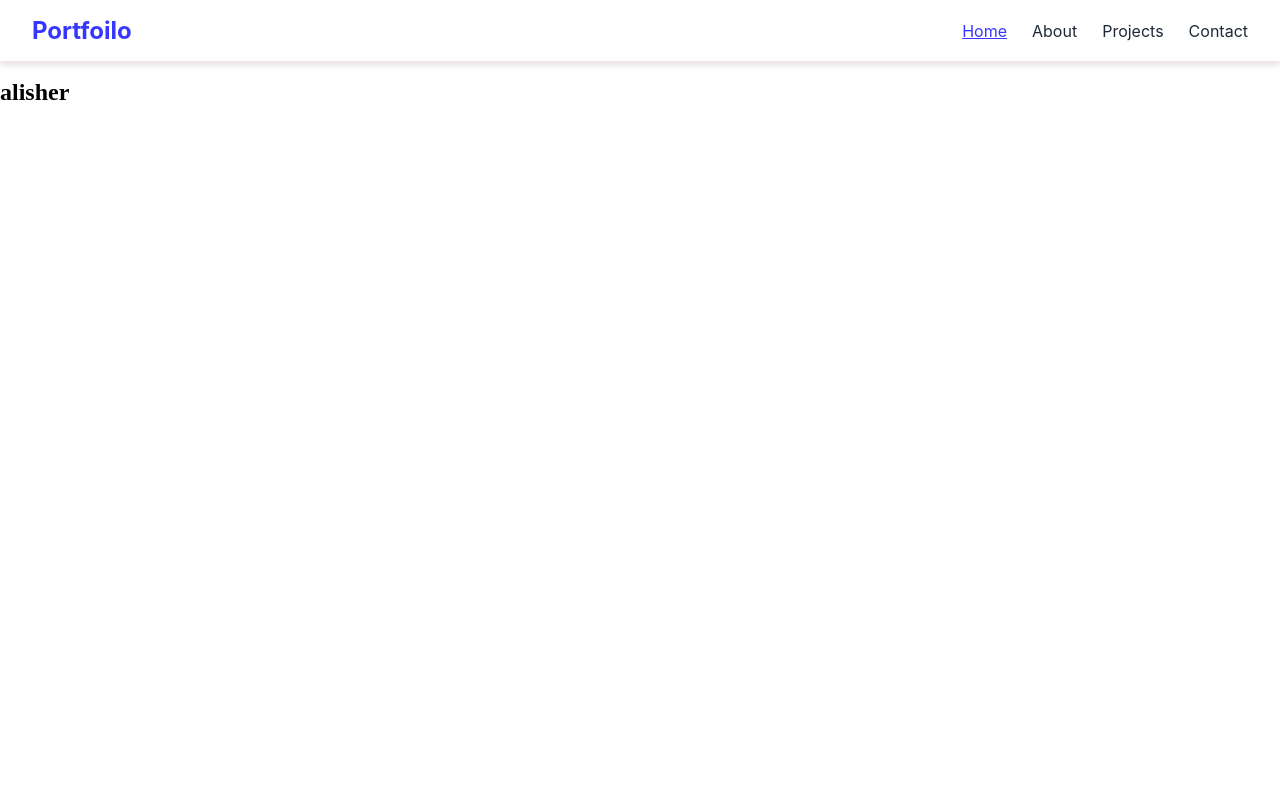
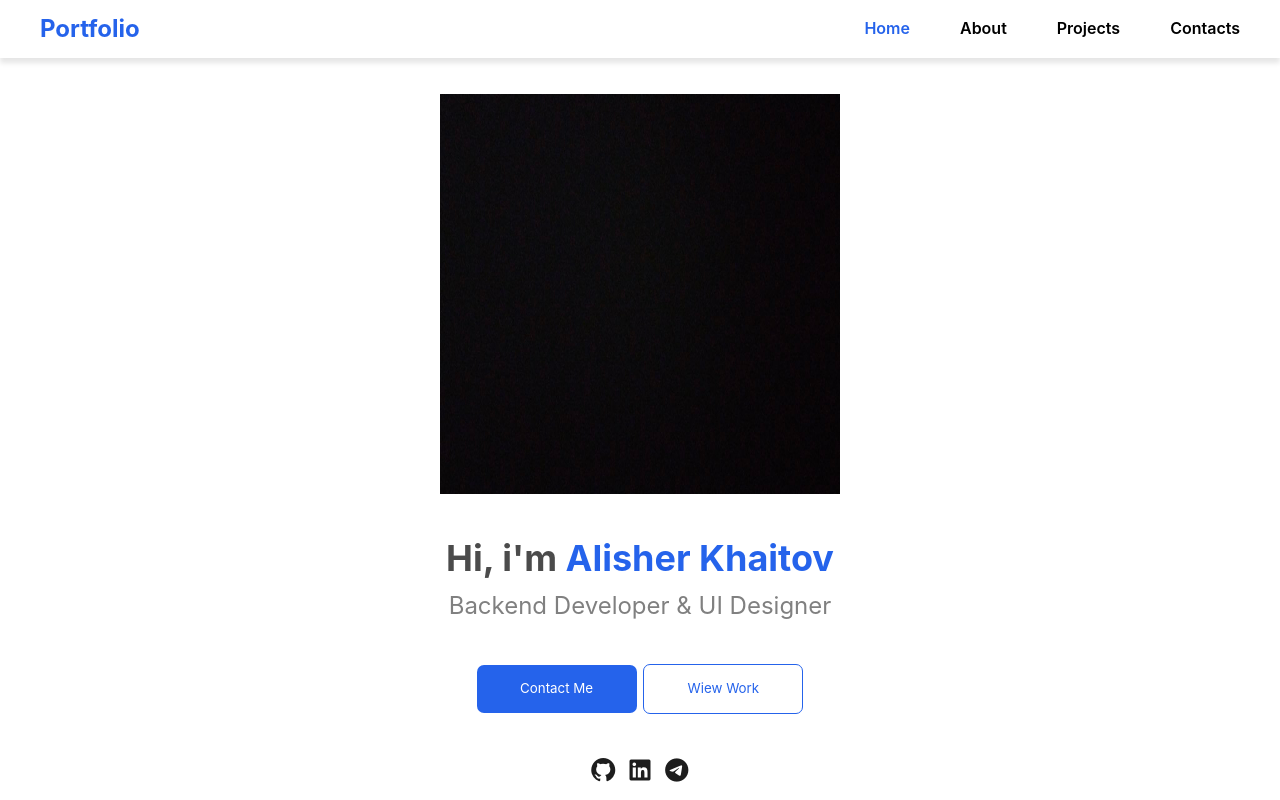
Before and after one commit to Alisher1808/birinchi.loyiha, a plain HTML site: page index.html in a window 1280 px wide. Drawn offline with Linux system fonts and the light colour scheme.

Commit message:
loyiha yaratildi1

```diff
--- a/index.html
+++ b/index.html
@@ -1,26 +1,49 @@
 <!DOCTYPE html>
 <html lang="en">
+
 <head>
 	<meta charset="UTF-8">
 	<meta name="viewport" content="width=device-width, initial-scale=1.0">
-    <title>Document</title>
-    <link rel="stylesheet" href="main.css">
+	<title>Islombek's Website</title>
+	<link rel="stylesheet" href="https://cdnjs.cloudflare.com/ajax/libs/font-awesome/7.0.1/css/all.min.css"
+		integrity="sha512-2SwdPD6INVrV/lHTZbO2nodKhrnDdJK9/kg2XD1r9uGqPo1cUbujc+IYdlYdEErWNu69gVcYgdxlmVmzTWnetw=="
+		crossorigin="anonymous" referrerpolicy="no-referrer" />
+	<link rel="stylesheet" href="./main.css">
 </head>
+
 <body>
-    <header class="header">
-          <div class="port">Portfoilo</div>
-          <div class="links">
-            <a class="Home" href="#">Home</a>
-            <a class="A-teg" href="#">About</a>
-            <a class="A-teg" href="#">Projects</a>
-            <a class="A-teg" href="#">Contact</a>
+	<header>
+		<div class="nav-1">Portfolio</div>
+		</div>
+		<div class="nav-2">
+			<a href="">Home</a>
+			<a href="">About</a>
+			<a href="">Projects</a>
+			<a href="">Contacts</a>
 		</div>
 	</header>
-    <section>
-        <div class="Logo">
-            <img class="avatar" src="" alt="">
+	<br>
+	<section class="home">
+		<div class="avatar-box">
+			<img src="/5429619762532581719.jpg" alt="" width="400px" height="400px">
 		</div>
-        <h1>alisher</h1>
+		<br>
+		<div class="text-box">
+			<h1 style="color: rgb(75, 75, 75);">Hi, i'm <span style="color: #2563eb;">Alisher Khaitov</span></h1>
+			<h4 style="font-weight: 400; color: gray;">Backend Developer & UI Designer</h4>
+			<br>
+			<div class="first">
+				<button>Contact Me</button>
+				<button>Wiew Work</button>
+			</div>
+			<br>
+			<div class="social-medias">
+				<a href=""><i class="fa-brands fa-github"></i></a>
+				<a href=""><i class="fa-brands fa-linkedin"></i></a>
+				<a href=""><i class="fa-brands fa-telegram"></i></a>
+			</div>
+		</div>
 	</section>
 </body>
+
 </html>
--- a/main.css
+++ b/main.css
@@ -1,40 +1,84 @@
 * {
+	padding: 0;
 	margin: 0;
-    padding: 0;
+	font-family: 'Inter', -apple-system, BlinkMacSystemFont, 'Segoe UI', Roboto,
+		sans-serif;
+		line-height: 1.6;
+		transition: 0.3s;
 }
-
 
 header {
 	display: flex;
-    justify-content: space-between;
-    padding: 16px 32px;
-    background-color: #ffffff;
-    box-shadow: 0px 5px 5px rgb(236, 230, 230);
+	box-shadow: 0px 5px 5px rgb(230, 230, 230);
+	padding: 10px 40px 10px 40px;
+}
 
-
-}
-.port{
-    color: rgb(54, 54, 255);
-    font-size: 24px;
-    font-family: "Inter", system-ui, -apple-system, BlinkMacSystemFont, 'Segoe UI', Roboto, Oxygen, Ubuntu, Cantarell, 'Open Sans', 'Helvetica Neue', sans-serif;
+.nav-1 {
+	width: 50%;
+	display: flex;
+	text-align: start;
+	align-items: center;
+	font-size: 1.5rem;
+	color: #2563eb;
 	font-weight: bolder;
 }
-.links{
+
+.nav-2 {
+	width: 50%;
 	display: flex;
+	justify-content: end;
 	align-items: center;
-    gap: 25px;
+	font-weight: 600;
+	gap: 50px;
+}
+.nav-2 a {
+	color: black;
+	text-decoration: none;
+}
+.nav-2 a:first-child {
+	color: #2563eb;
+}
+.nav-2 a:hover {
+	color: #2563eb;
 }
 
-.A-teg{
-    text-decoration: none;
-    font-size: 16px;
-    font-family: "Inter", system-ui, -apple-system, BlinkMacSystemFont, 'Segoe UI', Roboto, Oxygen, Ubuntu, Cantarell, 'Open Sans', 'Helvetica Neue', sans-serif;
-    color: #1f2937;
+.avatar-box {
+	max-width: 1200px;
+	margin: 10px auto;
+	display: flex;
+	justify-content: center;
 }
 
-.Home{
-    color: rgb(54, 54, 255);
-    font-size: 16px;
-    font-family: "Inter", system-ui, -apple-system, BlinkMacSystemFont, 'Segoe UI', Roboto, Oxygen, Ubuntu, Cantarell, 'Open Sans', 'Helvetica Neue', sans-serif;
-    font-weight: 600px;
+.text-box {
+	font-size: 1.5rem;
+	text-align: center;
 }
+.first button:first-child {
+	width: 10rem;
+	background-color: #2563eb;
+	padding: 1em;
+	color: white;
+	border: none;
+	border-radius: 7px;
+}
+
+.first button:last-child {
+	color: #2563eb;
+	border: 1px solid #2563eb;
+	width: 10rem;
+	border-radius: 7px;
+	padding: 1em;
+	background-color: white;
+}
+
+.first button:first-child:hover {
+	background-color: #1e40af;
+}
+.first button:last-child:hover {
+	background-color: #2563eb;
+	color: white;
+}
+
+.social-medias a {
+	color: rgb(29, 29, 29);
+}
```
Also changed, not shown: 5429619762532581719.jpg (added). Lines whose indentation alone changed are shown as unchanged.
